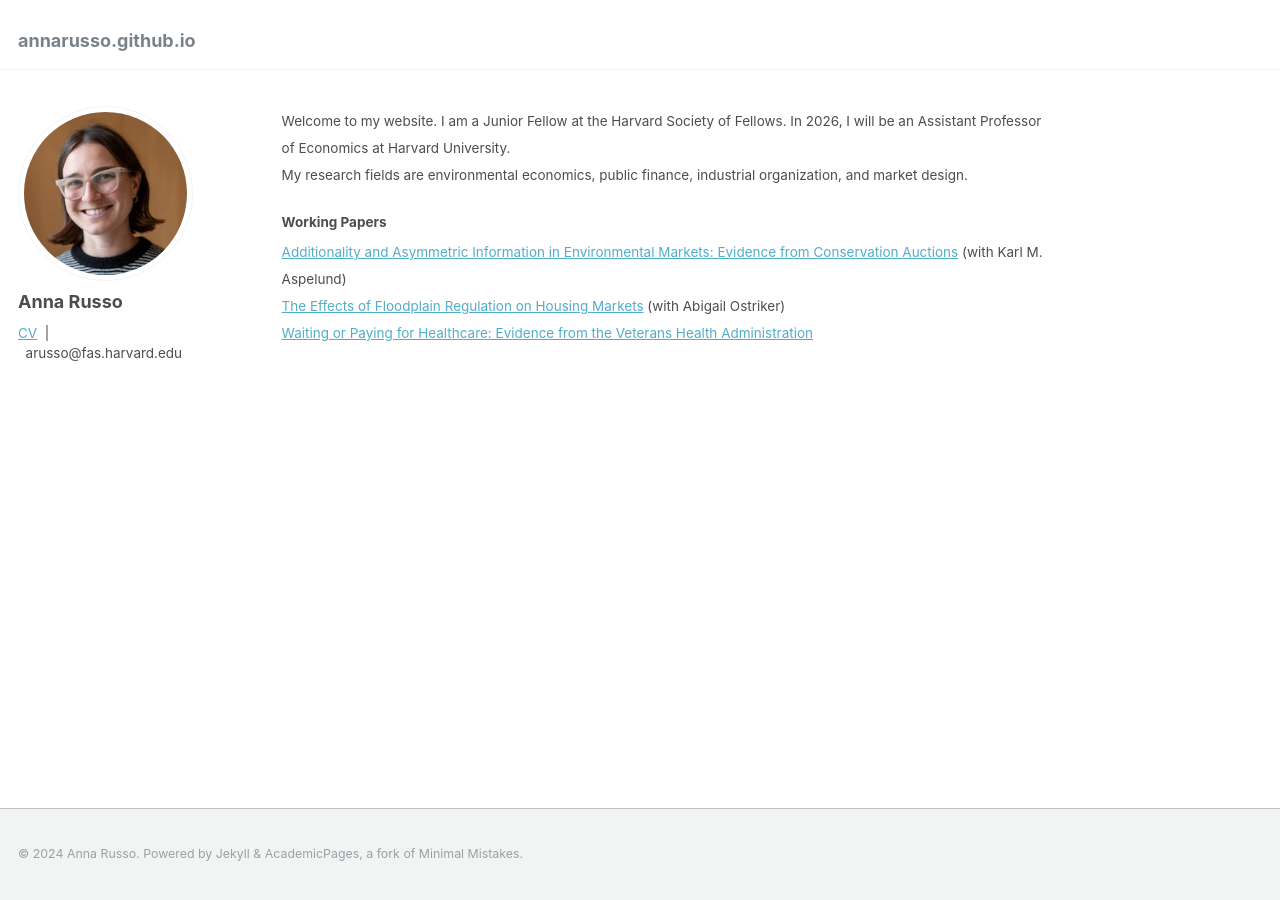
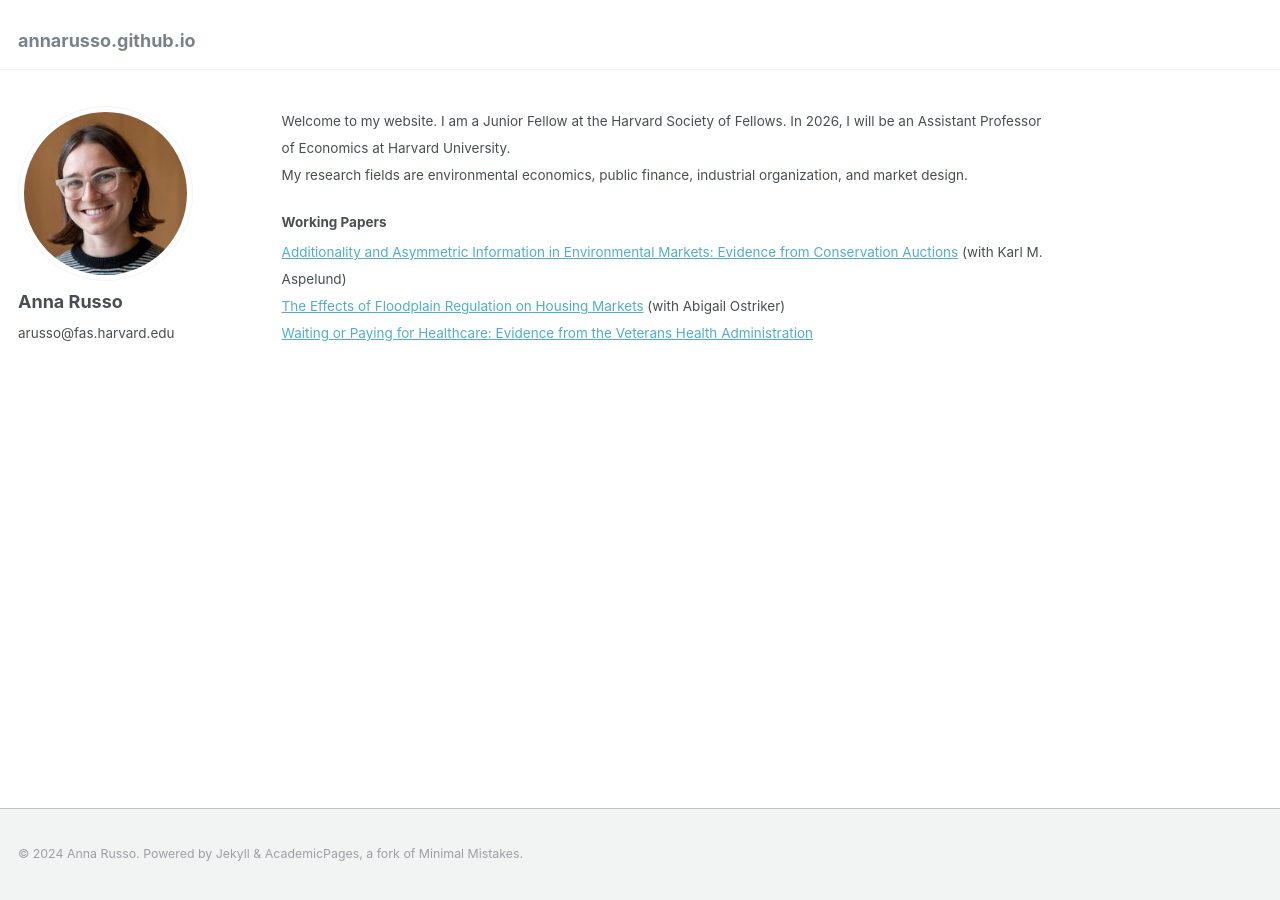
Before and after one commit to annarusso/annarusso.github.io, a Jekyll site: the page built from _pages/about.md, in a window 1280 px wide. Built offline with Jekyll 4.4.1, drawn with Linux system fonts in a browser that asks for light colours.

```diff
--- a/_config.yml
+++ b/_config.yml
@@ -24,7 +24,7 @@ author:
   avatar           : "bio-photo-3.png"
   name             : "Anna Russo"
   pronouns         : # example: "she/her"
-  bio              : '<a href="https://annarusso.github.io/files/CV.pdf">CV</a>&nbsp;&nbsp;|&nbsp;&nbsp;arusso@fas.harvard.edu'
+  bio              : 'arusso@fas.harvard.edu'
   location         : #"Earth"
   employer         : #"Red Brick University"
   uri              : # URL
```
